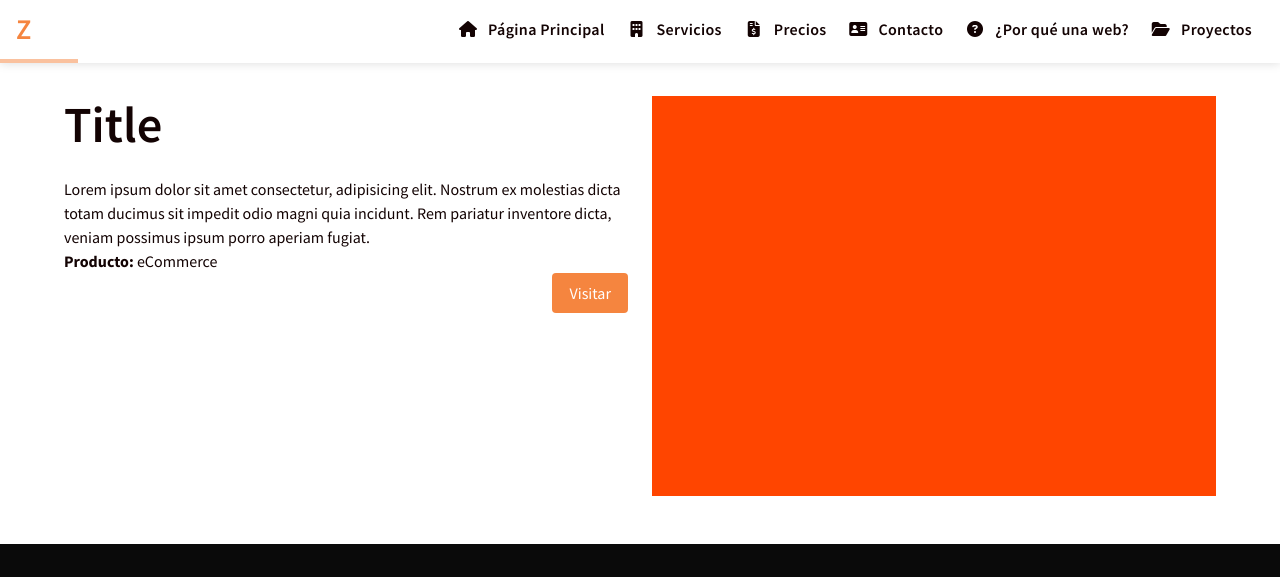
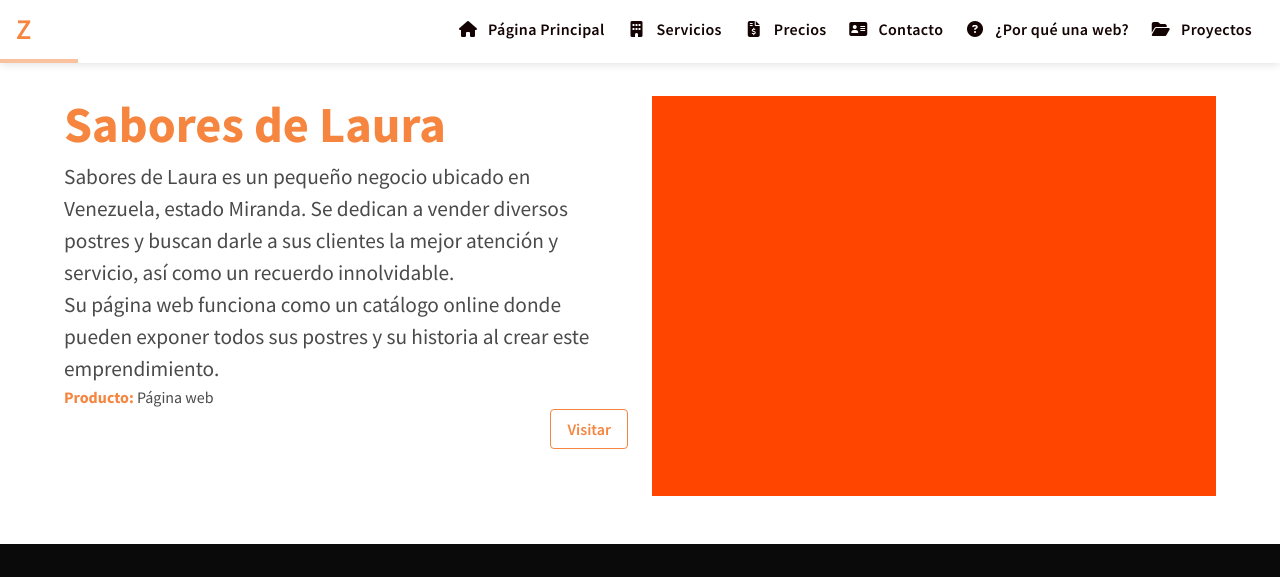
Before and after one commit to juanzenn/zen-web-dev, a website: page proyectos.html in a window 1280 px wide. Shown: the top 577 px of the page. Drawn offline with Linux system fonts and the light colour scheme.

Commit message:
Version 0.0.9! Almost there

```diff
--- a/proyectos.html
+++ b/proyectos.html
@@ -73,11 +73,12 @@
         <div class="container">
           <div class="columns">
             <div class="column">
-              <h2 class="title is-2">Title</h2>
-              <p>Lorem ipsum dolor sit amet consectetur, adipisicing elit. Nostrum ex molestias dicta totam ducimus sit impedit odio magni quia incidunt. Rem pariatur inventore dicta, veniam possimus ipsum porro aperiam fugiat.</p>
-              <p><strong>Producto:</strong> eCommerce</p>
+              <h2 class="title is-2 has-text-primary has-text-weight-bold mb-2">Sabores de Laura</h2>
+              <p class="is-size-5 has-text-grey-dark">Sabores de Laura es un pequeño negocio ubicado en Venezuela, estado Miranda. Se dedican a vender diversos postres y buscan darle a sus clientes la mejor atención y servicio, así como un recuerdo innolvidable.</p>
+              <p class="is-size-5 has-text-grey-dark">Su página web funciona como un catálogo online donde pueden exponer todos sus postres y su historia al crear este emprendimiento.</p>
+              <p class="has-text-grey-dark"><strong class="has-text-primary">Producto:</strong> Página web</p>
               <div class="buttons" style="justify-content: flex-end">
-                <a href="/" class="button is-primary">Visitar</a>
+                <a href="https://sabores-de-laura.vercel.app" class="button is-primary is-outlined has-text-weight-semibold">Visitar</a>
               </div>
             </div>
             <div class="column">
```
Also changed, not shown: contact.html (+1 -1 lines), why-web.html (+1 -1 lines).
